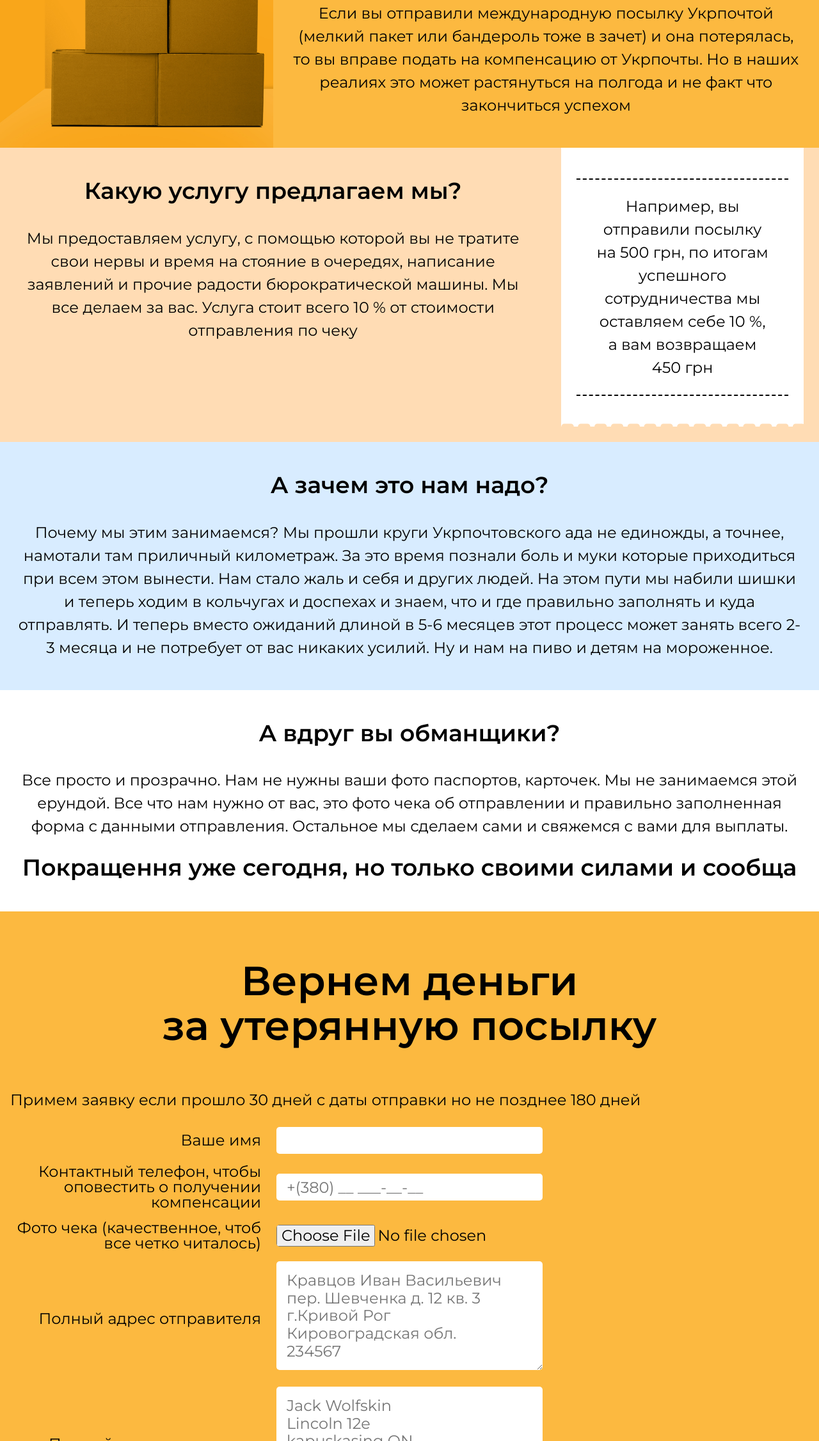
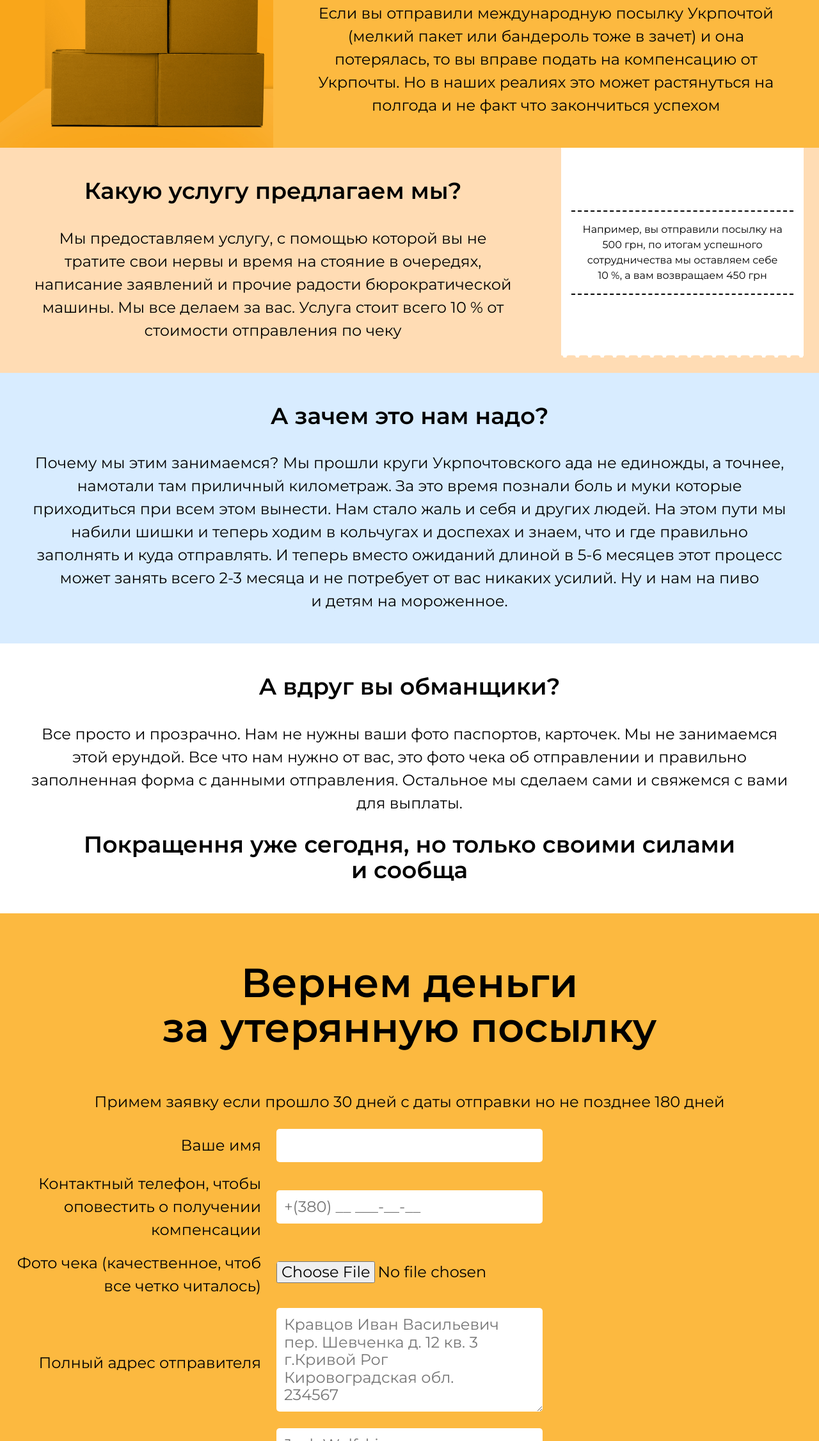
Before and after one commit to nghtfish/popohelp.github.io, a plain HTML site: page index.html in a window 1280 px wide. Shown: the part 547-2800 px from the top of the page at 64% size. Drawn offline with nearby package versions, Linux system fonts and the light colour scheme.

Commit message:
Add files via upload

```diff
--- a/style.css
+++ b/style.css
@@ -77,7 +77,6 @@ header img {
 	background-size: cover;
 	background-position: top left;
 }
-
 .serv .section.text {
 	padding:0 1em 1em;
 }
@@ -99,6 +98,7 @@ form.order {
 }
 form.order p {
 	margin-top: 0;
+	text-align: center;
 }
 form.order .formfield {
 	margin-bottom: 1rem;
@@ -110,13 +110,13 @@ form.order input, form.order textarea, form.order button {
 	border-radius: 5px;
 	background-color: #fff;
 	font-size: 1em;
-	padding: 1rem;
+	padding: 0.5em;
 }
 form.order label {
 	display: block;
 }
 form.order input {
-	height: 42px;
+	min-height: 42px;
 }
 form.order input[type='file'] {
 	height: auto;
@@ -150,7 +150,6 @@ form.order button {
 	}
 	.formfield div:first-child {
 		text-align: right;
-		line-height: 1.0;
 		padding-right: 1em;
 	}
 }
@@ -172,9 +171,21 @@ form.order button {
 	body {
 		font-size: 1.5em;
 	}
+	.section {
+		padding: 2em 2em;
+	}
 	.section-image img {
 		width:130%;
 		object-position: -2vw;
+	}
+	.serv-text {
+		font-size: 1rem;
+		height: 100%;
+		display: flex;
+  		align-items: center;
+	}
+	.serv-text p {
+	    padding: 1em;
 	}
 	h1, h3 {
 		font-size: 2.65em;
@@ -182,6 +193,12 @@ form.order button {
 }
 
 @media (min-width: 1600px) {
+	h1 {
+		background: url(img/po-po_sign.svg) no-repeat calc(33.3333333% + 53px) 0;
+	}
+	.section {
+		padding: 2em 3em;
+	}
 	.section-image img {
 		width:100%;
 		object-position: 0;
```
